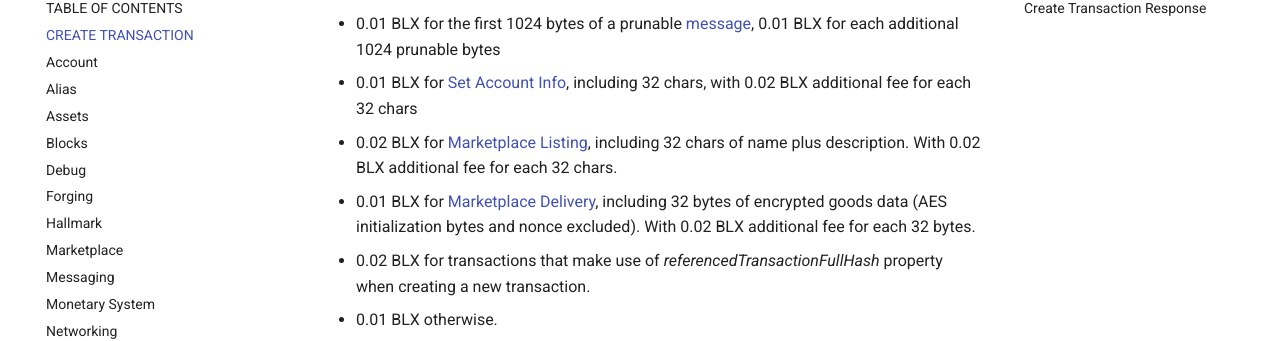
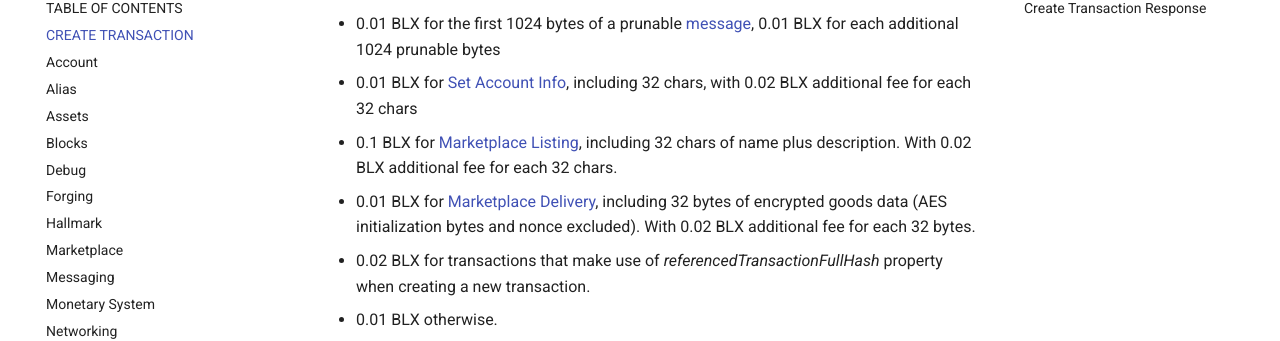
Before and after one commit to theBlue0x/docs, an MkDocs documentation site: the page built from docs/api/create_transaction.md, in a window 1280 px wide and 900 px high, scrolled down 2138 px. Shown: the part 127-468 px from the top of the window. Built offline with MkDocs 1.6.1 and Material for MkDocs 9.7.7, drawn with Linux system fonts in a browser that asks for light colours.

Commit message:
Update create_transaction.md

```diff
--- a/docs/api/create_transaction.md
+++ b/docs/api/create_transaction.md
@@ -53,7 +53,7 @@
     *   0.02 BLX for the first 32 bytes of an encrypted non-prunable [message](messaging.md#send-message "The Blue0x API"), 0.01 BLX for each additional 32 bytes. The length is measured excluding the nonce and the 16 byte AES initialization vector.
     *   0.01 BLX for the first 1024 bytes of a prunable [message](messaging.md#send-message "The Blue0x API"), 0.01 BLX for each additional 1024 prunable bytes
     *   0.01 BLX for [Set Account Info](account.md#set-account-info "The Blue0x API"), including 32 chars, with 0.02 BLX additional fee for each 32 chars
-    *   0.02 BLX for [Marketplace Listing](marketplace.md#dgs-listing "The Blue0x API"), including 32 chars of name plus description. With 0.02 BLX additional fee for each 32 chars.
+    *   0.1 BLX for [Marketplace Listing](marketplace.md#dgs-listing "The Blue0x API"), including 32 chars of name plus description. With 0.02 BLX additional fee for each 32 chars.
     *   0.01 BLX for [Marketplace Delivery](marketplace.md#dgs-delivery "The Blue0x API"), including 32 bytes of encrypted goods data (AES initialization bytes and nonce excluded). With 0.02 BLX additional fee for each 32 bytes.
     *   0.02 BLX for transactions that make use of _referencedTransactionFullHash_ property when creating a new transaction.
     *   0.01 BLX otherwise.
```
